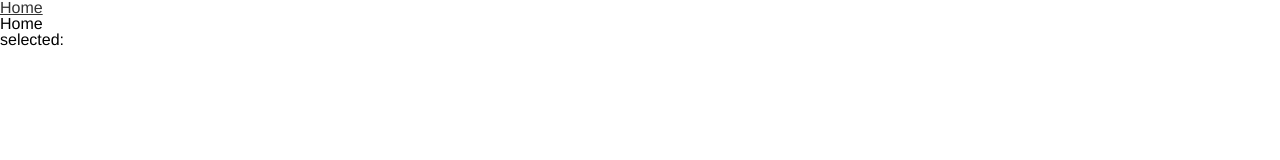
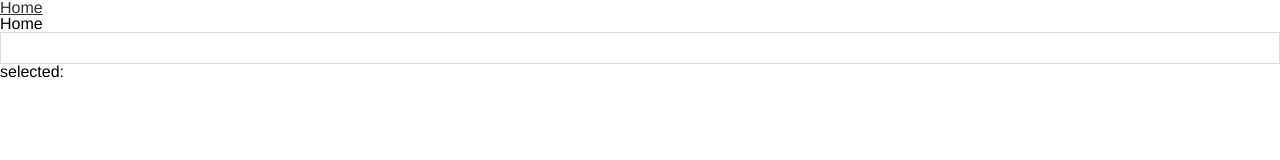
Before and after one commit to Smithoo/too-do, a Vue app: page /#/ in a window 1280 px wide. Shown: the top 160 px of the page. Built offline with nearby package versions, Linux system fonts and the light colour scheme.

Commit message:
WIP: select-box

```diff
--- a/src/views/common/select-box.vue
+++ b/src/views/common/select-box.vue
@@ -1,14 +1,69 @@
 <template>
-    <div>
-        SELECT BOX
+    <div class="select-box" :class="{ open: optionsOn }">
+        <div class="select-box-selected"
+            @click="optionsOn = !optionsOn">
+            {{ selectedLabel }}
+        </div>
+        <ul class="select-options">
+            <li class="select-option"
+                v-for="(item, index) in items"
+                :key="item.label"
+                @click="selectOption(index)">
+                {{ item.label }}
+            </li>
+        </ul>
     </div>
 </template>
 
 <script>
 export default {
+    props: {
+        items: {
+            type: Array,
+        },
+    },
+    data() {
+        return {
+            optionsOn: false,
+            selected: null,
+        };
+    },
+    computed: {
+        selectedLabel() {
+            return this.selected ? this.selected.label : '';
+        },
+    },
+    methods: {
+        selectOption(index) {
+            const item = this.items[index];
+
+            if (this.selected && this.selected.value === item.value) {
+                this.optionsOn = false;
+                return;
+            }
+
+            this.selected = item;
+            this.$emit('input', item.value);
+            this.optionsOn = false;
+        },
+    },
 };
 </script>
 
-<style>
-
+<style scoped>
+.select-box-selected {
+    border: 1px solid #ddd;
+    min-height: 30px;
+}
+.select-options {
+    display: none;
+    border: 1px solid #ddd;
+}
+.select-box.open .select-options {
+    display: block;
+}
+.select-option:hover {
+    background-color: blue;
+    color: #ffffff;
+}
 </style>
--- a/src/views/pages/home.vue
+++ b/src/views/pages/home.vue
@@ -1,6 +1,7 @@
 <template>
     <div class="home">
         Home
+        <select-box :items="items" v-model="selected"></select-box>
         <div>
             selected: {{ selected }}
         </div>
@@ -8,13 +9,20 @@
 </template>
 
 <script>
-// import CheckBox from '@/views/common/check-box.vue';
+import SelectBox from '@/views/common/select-box.vue';
 
 export default {
     components: {
+        SelectBox,
     },
     data() {
         return {
+            items: [
+                { label: 'A', value: 'a' },
+                { label: 'B', value: 'b' },
+                { label: 'C', value: 'c' },
+                { label: 'D', value: 'd' },
+            ],
             selected: null,
         };
     },
```
